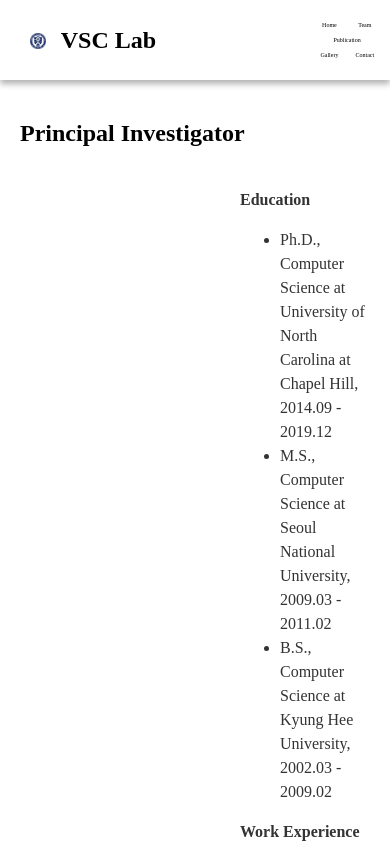
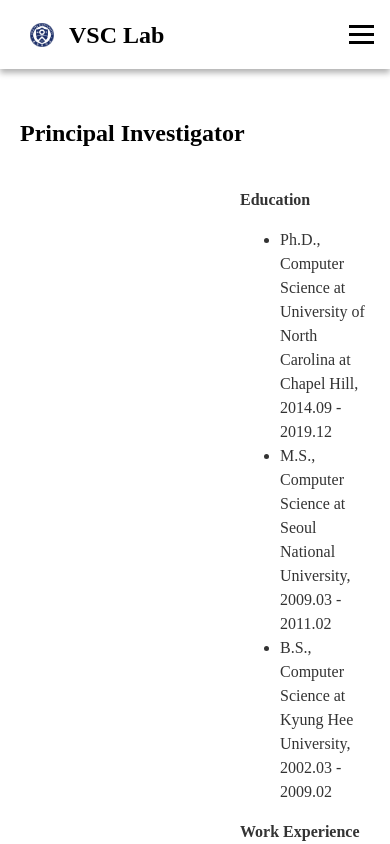
Before and after one commit to Ubin108/VSC_LAB, a React (Create React App) app: page /VSC_LAB/team in a window 390 px wide. Shown: the top 844 px of the page. Built offline with nearby package versions, Linux system fonts and the light colour scheme; some icons are missing.

Commit message:
add mobile menu

```diff
--- a/src/App.css
+++ b/src/App.css
@@ -12,6 +12,16 @@ body {
   margin-left: 30px;
   vertical-align: middle;
   padding: 0;
+}
+
+
+@media (max-width: 768px) {
+  .logo{
+    width: 7%;
+    margin-left: 30px;
+    vertical-align: middle;
+    padding: 0;
+  }
 }
 
 .title a {
@@ -47,15 +57,57 @@ body {
   display: none;
 }
 
+.mobile-menu .menu-items {
+  display: none;
+  flex-direction: column;
+  background-color: #8c8c8c;
+  position: absolute;
+  top: 60px;
+  right: 20px;
+  padding: 10px;
+  border-radius: 5px;
+}
+
+.mobile-menu .menu-items.open {
+  display: flex;
+}
+
+.hamburger-icon {
+  background: none;
+  border: none;
+  cursor: pointer;
+  display: flex;
+  flex-direction: column;
+  gap: 5px;
+}
+
+.hamburger-icon .line {
+  width: 25px;
+  height: 3px;
+  background-color: rgb(0, 0, 0);
+  transition: transform 0.3s ease, background-color 0.3s ease;
+}
+
+.hamburger-icon .line.open:nth-child(1) {
+  transform: rotate(-90deg) translateY(-8px) translateX(-8px);
+
+}
+
+.hamburger-icon .line.open:nth-child(2) {
+  transform: rotate(-90deg) translateY(0px) translateX(0px);
+}
+
+.hamburger-icon .line.open:nth-child(3) {
+  transform: rotate(-90deg) translateY(8px) translateX(8px);
+}
+
 @media (max-width: 768px) {
-  .navbar .menu {
-    flex-wrap: wrap;
-    font-size: 0.2em;
+  .menu {
+      position: relative;
   }
 
-  .navbar .menu a {
-    flex: 1 1 calc(50% - 20px);
-    text-align: right;
+  .menu-items {
+      display: none;
   }
 }
 
--- a/src/App.js
+++ b/src/App.js
@@ -9,7 +9,9 @@ const App = () => {
     const [currentIndex, setCurrentIndex] = useState(1); // Start at the first image in the extended array
     const [isTransitioning, setIsTransitioning] = useState(false);
     const [currentPage, setCurrentPage] = useState(1);
+
     const [isSmallScreen, setIsSmallScreen] = useState(false);
+    const [isMenuOpen, setIsMenuOpen] = useState(false);
 
     useEffect(() => {
         const handleResize = () => {
@@ -24,6 +26,9 @@ const App = () => {
         };
     }, []);
 
+    const toggleMenu = () => {
+        setIsMenuOpen((prev) => !prev);
+    };
     const images = [
         { src: process.env.PUBLIC_URL + '/home/DiffuseHigh.jpg', alt: 'DiffuseHigh' },
         { src: process.env.PUBLIC_URL + '/home/CodecNerf.jpg', alt: 'CodecNerf' },
@@ -120,12 +125,21 @@ const App = () => {
                             {isSmallScreen ? "VSC Lab" : "Visual and Scientific Computing Lab"}
                         </Link>
                     </div>
-                    <div className="menu">
-                        <Link to="/">Home</Link>
-                        <Link to="/team">Team</Link>
-                        <Link to="/publication">Publication</Link>
-                        <Link to="/gallery">Gallery</Link>
-                        <Link to="/contact">Contact</Link>
+                    <div className={`menu ${isSmallScreen ? "mobile-menu" : ""}`}>
+                        {isSmallScreen ? (
+                            <button className="hamburger-icon" onClick={toggleMenu}>
+                                <div className={`line ${isMenuOpen ? "open" : ""}`}></div>
+                                <div className={`line ${isMenuOpen ? "open" : ""}`}></div>
+                                <div className={`line ${isMenuOpen ? "open" : ""}`}></div>
+                            </button>
+                        ) : null}
+                        <div className={`menu-items ${isMenuOpen ? "open" : ""}`}>
+                            <Link to="/" onClick={() => setIsMenuOpen(false)}>Home</Link>
+                            <Link to="/team" onClick={() => setIsMenuOpen(false)}>Team</Link>
+                            <Link to="/publication" onClick={() => setIsMenuOpen(false)}>Publication</Link>
+                            <Link to="/gallery" onClick={() => setIsMenuOpen(false)}>Gallery</Link>
+                            <Link to="/contact" onClick={() => setIsMenuOpen(false)}>Contact</Link>
+                        </div>
                     </div>
                 </nav>
 
```
